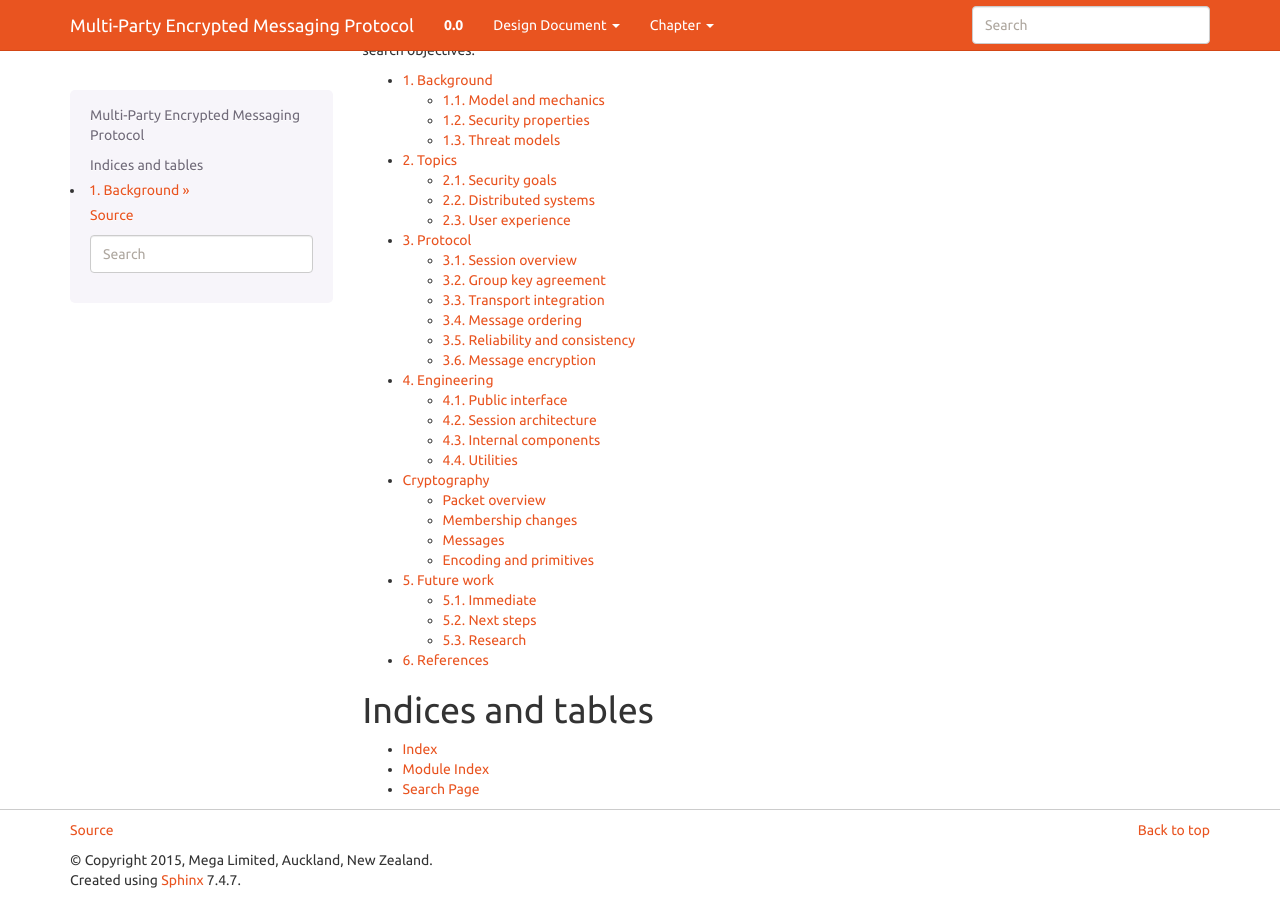
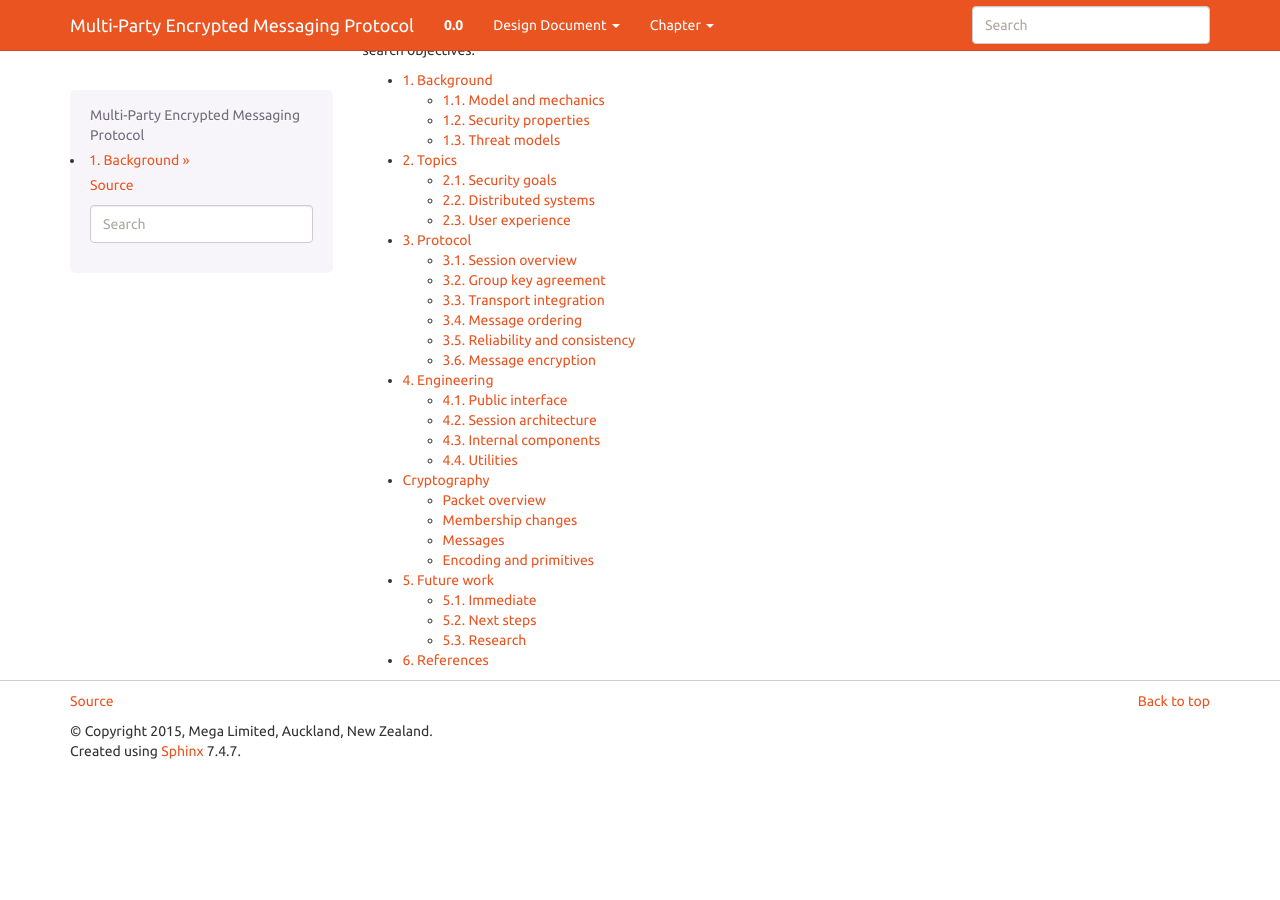
Before and after one commit to meganz/mpenc_doc, a Sphinx documentation site: the page built from source/index.rst, in a window 1280 px wide and 900 px high, scrolled down 640 px. Built offline with Sphinx 7.4.7, drawn with Linux system fonts in a browser that asks for light colours; after the commit the page ends 1411 px from its top, so only the background shows below that.

```diff
--- a/source/index.rst
+++ b/source/index.rst
@@ -1,3 +1,4 @@
+========================================
 Multi-Party Encrypted Messaging Protocol
 ========================================
 
@@ -54,10 +55,3 @@ both for the immediate short term as well as long-term research objectives.
    crypto
    future-work
    references
-
-Indices and tables
-==================
-
-* :ref:`genindex`
-* :ref:`modindex`
-* :ref:`search`
```
Also changed, not shown: source/references.rst (+5 -3 lines).
